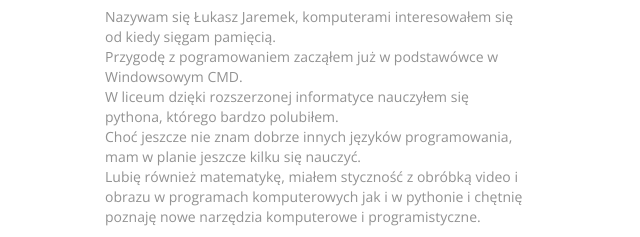
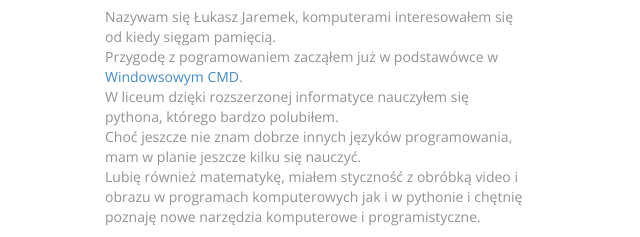
Before and after one commit to LJaremek/Ljaremek.github.io, a plain HTML site: page index.html in a window 1280 px wide. Shown: the part 284-521 px from the top of the page, 0-640 px from the left. Drawn offline with nearby package versions, Linux system fonts and the light colour scheme.

Commit message:
Add files via upload
Dodanie odnośnika do Telum.

```diff
--- a/index.html
+++ b/index.html
@@ -44,7 +44,7 @@
 					<div class="templatemo-content-box text-left">
 						<p class="templatemo-brown" style = "font-size:30px;"> Coś o mnie </p>
 						<p style = "padding: 0%"> Nazywam się Łukasz Jaremek, komputerami interesowałem się od kiedy sięgam pamięcią. <br>
-						Przygodę z pogramowaniem zacząłem już w podstawówce w Windowsowym CMD. <br>
+						Przygodę z pogramowaniem zacząłem już w podstawówce w <a href = "https://youtu.be/pEgrqAxIMNI" target = "_blank" title = "Pierwszy projekt z początku gimnazjum">Windowsowym CMD</a>. <br>
 						W liceum dzięki rozszerzonej informatyce nauczyłem się pythona, którego bardzo polubiłem. <br>
 						Choć jeszcze nie znam dobrze innych języków programowania, mam w planie jeszcze kilku się nauczyć. <br>
 						Lubię również matematykę, miałem styczność z obróbką video i obrazu w programach komputerowych jak i w pythonie i chętnię poznaję nowe narzędzia komputerowe i programistyczne. </p>
```
